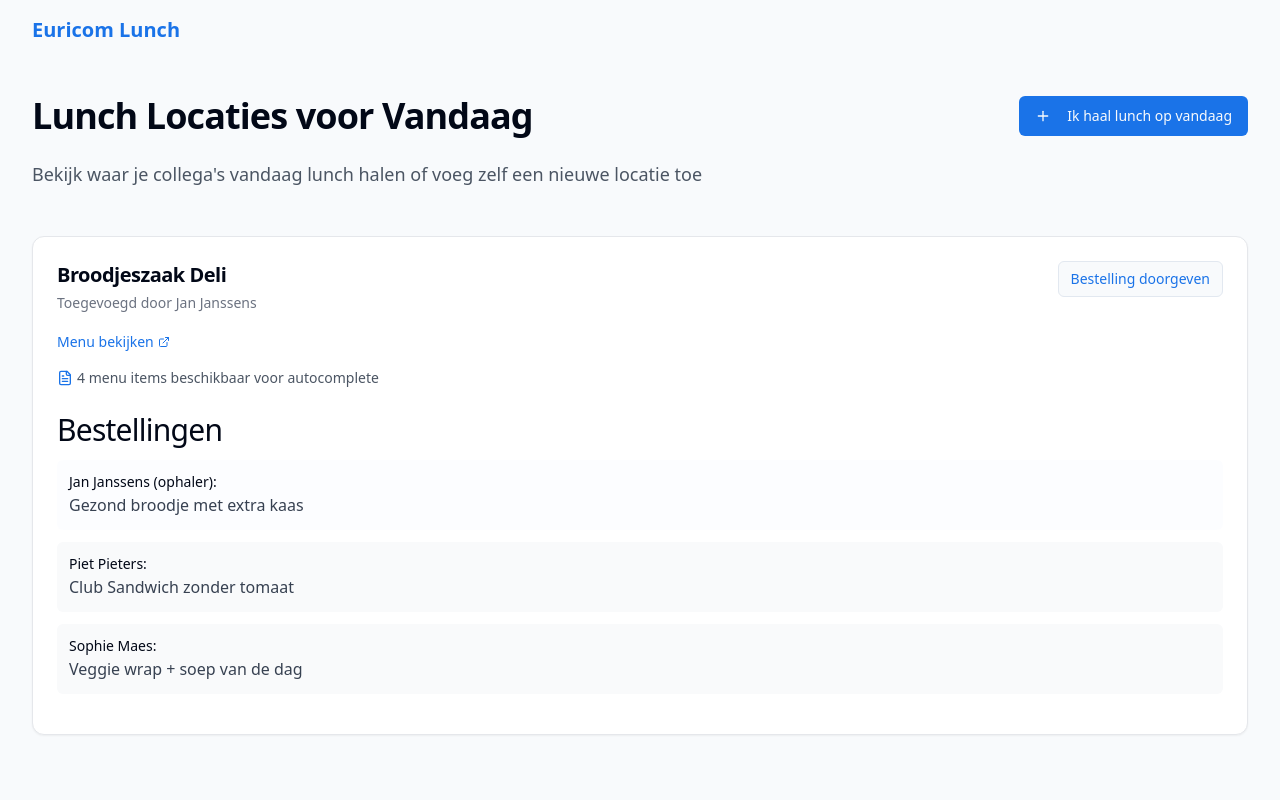
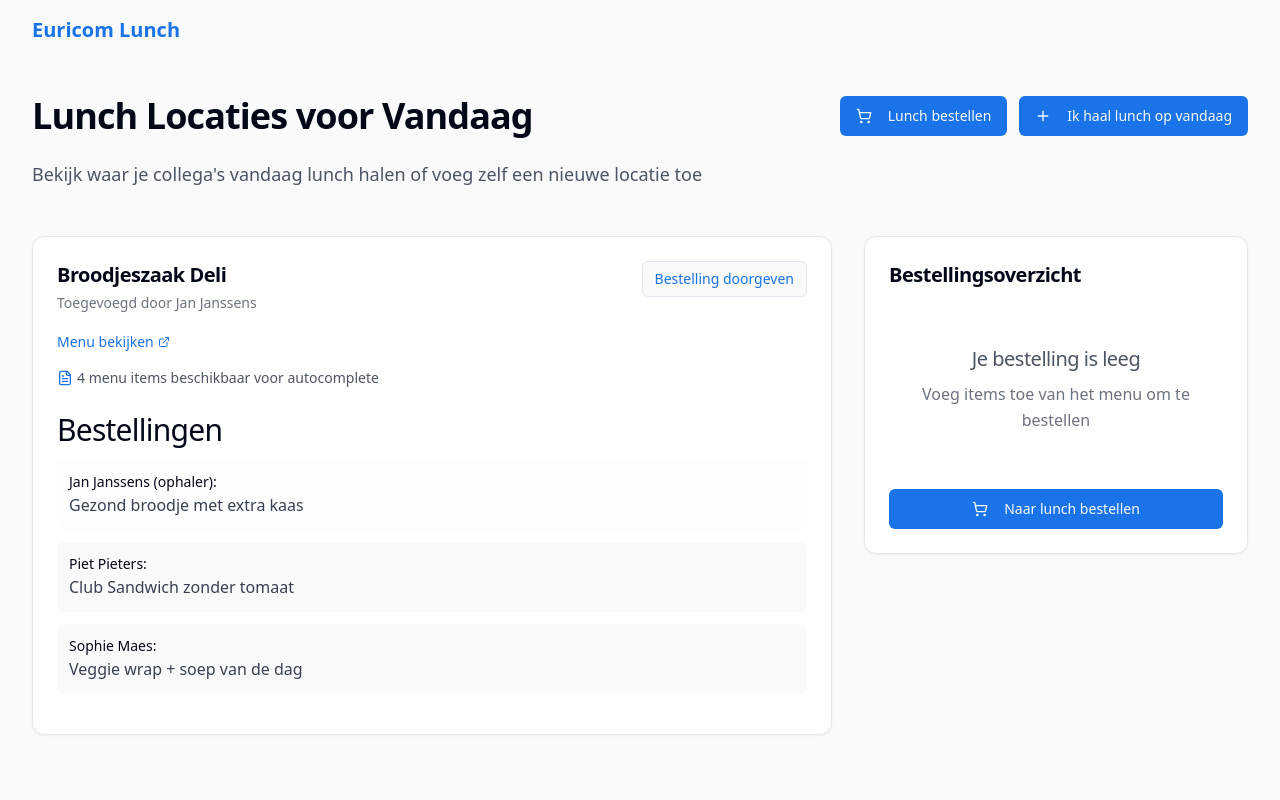
Before and after one commit to Najdo/lunchify-quick-order, a React (Vite) app: page /locations in a window 1280 px wide. Shown: the top 800 px of the page. Built offline with nearby package versions, Linux system fonts and the light colour scheme.

Commit message:
feat: Add order overview to lunch locations
Adds the order overview to the lunch locations page and adds "Order Lunch" and "Upload Receipt" buttons.

```diff
--- a/src/pages/LunchLocations.tsx
+++ b/src/pages/LunchLocations.tsx
@@ -1,8 +1,7 @@
-
 import React, { useState, useEffect } from 'react';
 import { useNavigate } from 'react-router-dom';
 import { motion } from 'framer-motion';
-import { Plus, ExternalLink, Search, FileText } from 'lucide-react';
+import { Plus, ExternalLink, Search, FileText, ShoppingCart, Receipt } from 'lucide-react';
 import { Button } from '@/components/ui/button';
 import { Dialog, DialogContent, DialogHeader, DialogTitle, DialogFooter } from '@/components/ui/dialog';
 import { Input } from '@/components/ui/input';
@@ -11,6 +10,8 @@ import { toast } from 'sonner';
 import Header from '@/components/layout/Header';
 import Footer from '@/components/layout/Footer';
 import { LunchLocation, Order, MenuLocationItem } from '@/lib/types';
+import OrderSummary from '@/components/order/OrderSummary';
+import ReceiptUploader from '@/components/lunch/ReceiptUploader';
 
 // Mock data for demonstration purposes
 // In a real application, this would come from a database
@@ -144,6 +145,12 @@ const LunchLocations = () => {
     return mockOrders.filter(order => order.locationId === locationId);
   };
 
+  const handleReceiptProcessed = (updatedOrders: Order[]) => {
+    // Update the orders in the UI
+    toast.success('Kasticket verwerkt en betalingen bijgewerkt');
+    // In a real app, this would update the database
+  };
+
   const containerVariants = {
     hidden: { opacity: 0 },
     visible: {
@@ -176,6 +183,14 @@ const LunchLocations = () => {
               <h1 className="text-3xl md:text-4xl font-bold">
                 Lunch Locaties voor Vandaag
               </h1>
+              <div className="flex gap-3">
+                <Button
+                  onClick={() => navigate('/menu')}
+                  className="bg-euricom hover:bg-euricom-dark"
+                >
+                  <ShoppingCart className="mr-2 h-4 w-4" />
+                  Lunch bestellen
+                </Button>
                 <Button
                   onClick={() => setIsAddDialogOpen(true)}
                   className="bg-euricom hover:bg-euricom-dark"
@@ -183,6 +198,7 @@ const LunchLocations = () => {
                   <Plus className="mr-2 h-4 w-4" />
                   Ik haal lunch op vandaag
                 </Button>
+              </div>
             </div>
 
             <p className="text-gray-600 text-lg">
@@ -204,11 +220,12 @@ const LunchLocations = () => {
               </Button>
             </div>
           ) : (
+            <div className="grid md:grid-cols-3 gap-8">
               <motion.div
                 variants={containerVariants}
                 initial="hidden"
                 animate="visible"
-              className="grid gap-8"
+                className="md:col-span-2 grid gap-8"
               >
                 {todaysLocations.map((location) => (
                   <motion.div
@@ -225,6 +242,7 @@ const LunchLocations = () => {
                           </p>
                         </div>
 
+                        <div className="flex gap-2">
                           <Button
                             variant="outline"
                             size="sm"
@@ -238,6 +256,15 @@ const LunchLocations = () => {
                           >
                             Bestelling doorgeven
                           </Button>
+
+                          {location.createdBy === 'Huidige Gebruiker' && (
+                            <ReceiptUploader
+                              location={location}
+                              orders={getOrdersForLocation(location.id)}
+                              onReceiptProcessed={handleReceiptProcessed}
+                            />
+                          )}
+                        </div>
                       </div>
 
                       {location.menuUrl && (
@@ -281,6 +308,28 @@ const LunchLocations = () => {
                   </motion.div>
                 ))}
               </motion.div>
+
+              {/* Order Overview Section */}
+              <motion.div
+                variants={itemVariants}
+                className="bg-white rounded-xl shadow-sm border border-gray-200 overflow-hidden md:sticky md:top-24 h-fit"
+              >
+                <div className="p-6">
+                  <h2 className="text-xl font-semibold mb-6">Bestellingsoverzicht</h2>
+                  <OrderSummary showControls={false} />
+
+                  <div className="mt-6 flex justify-center">
+                    <Button
+                      onClick={() => navigate('/menu')}
+                      className="bg-euricom hover:bg-euricom-dark w-full"
+                    >
+                      <ShoppingCart className="mr-2 h-4 w-4" />
+                      Naar lunch bestellen
+                    </Button>
+                  </div>
+                </div>
+              </motion.div>
+            </div>
           )}
         </div>
       </main>
```
Lines whose indentation alone changed are shown as unchanged.
